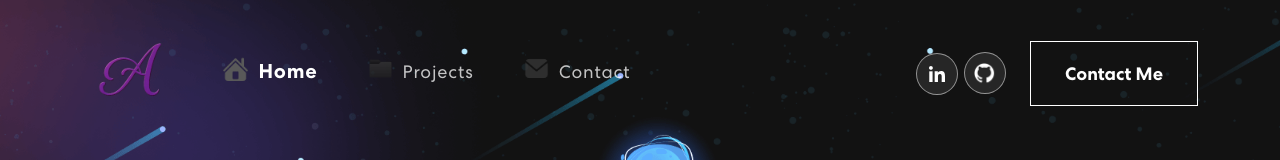
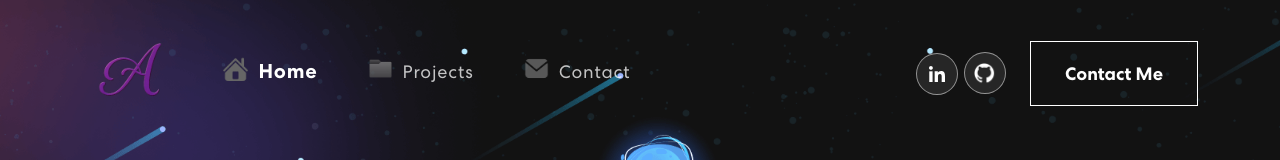
Before and after one commit to AndyDLi/PersonalPortfolio, a React (Vite) app: page / in a window 1280 px wide. Shown: the top 160 px of the page. Built offline with nearby package versions, Linux system fonts and the light colour scheme.

Commit message:
Final Touches

```diff
--- a/src/App.css
+++ b/src/App.css
@@ -136,15 +136,15 @@ nav.navbar .navbar-nav a.nav-link.navbar-link img {
 }
 
 nav.navbar .navbar-nav a.nav-link.navbar-link:nth-child(1) img {
-  filter: brightness(175%);
+  filter: brightness(200%);
 }
 
 nav.navbar .navbar-nav a.nav-link.navbar-link:nth-child(2) img {
-  filter: brightness(50%);
+  filter: brightness(125%);
 }
 
-nav.navbar .navbar-nav a.nav-link.navbar-link:nth-child(4) img {
-  filter: brightness(160%);
+nav.navbar .navbar-nav a.nav-link.navbar-link:nth-child(3) img {
+  filter: brightness(200%);
 }
 
 nav.navbar .navbar-nav a.nav-link.navbar-link p {
```
